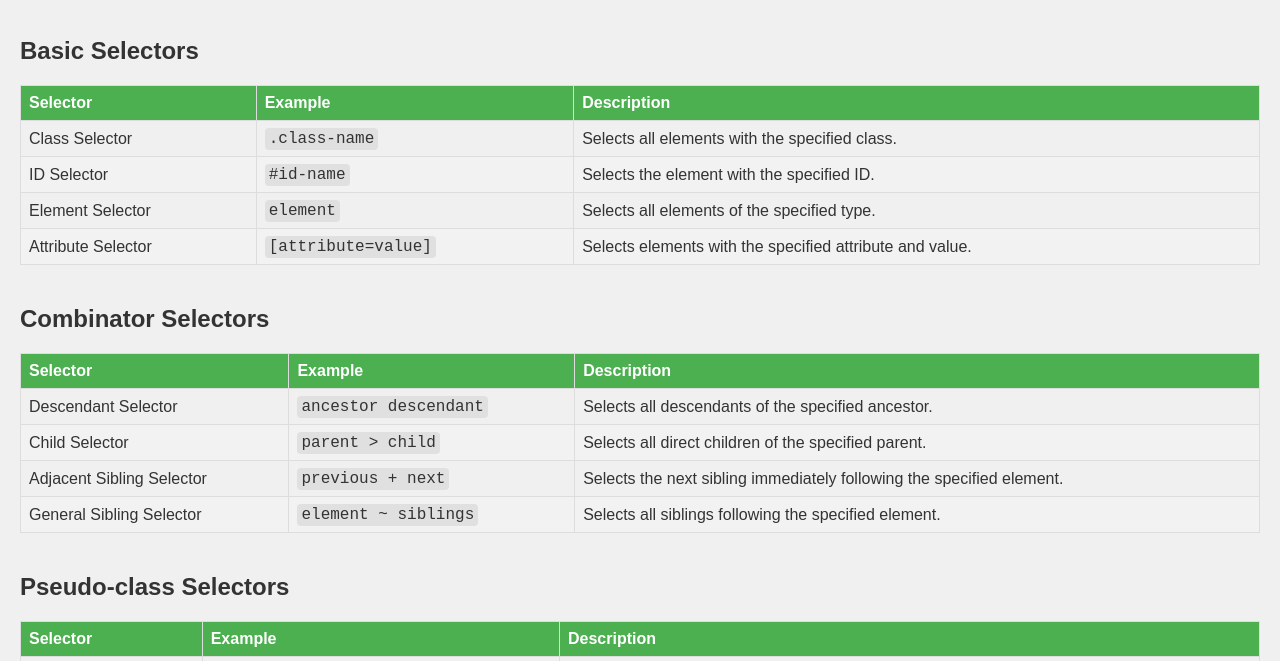
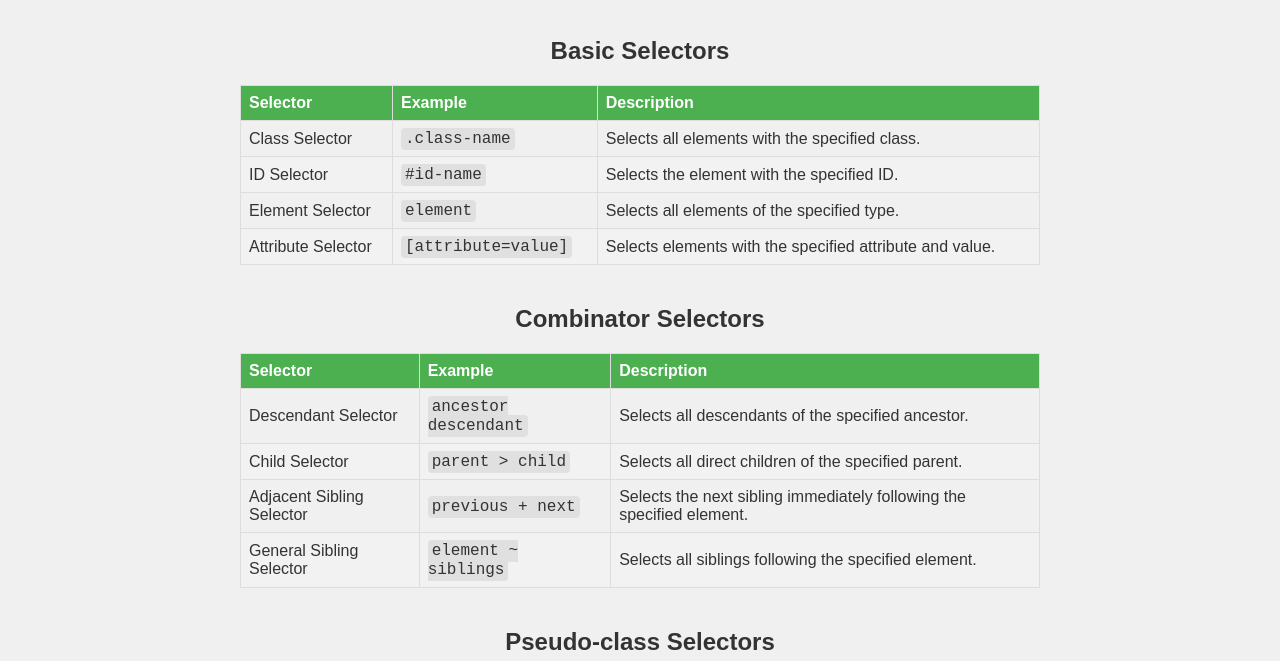
Before and after one commit to rafael-a-g-n/My-Own-Cheat-Sheet, a plain HTML site: page index.html in a window 1280 px wide. Shown: the part 81-742 px from the top of the page. Drawn offline with Linux system fonts and the light colour scheme.

Commit message:
adjustments to tables css

```diff
--- a/styles.css
+++ b/styles.css
@@ -14,12 +14,14 @@ h1 {
 h2 {
   color: #333;
   margin-top: 40px;
+  text-align: center;
 }
 
 table {
-  width: 100%;
+  width: 80%;
+  max-width: 800px;
+  margin: 20px auto;
   border-collapse: collapse;
-  margin-top: 20px;
 }
 
 th,
```
